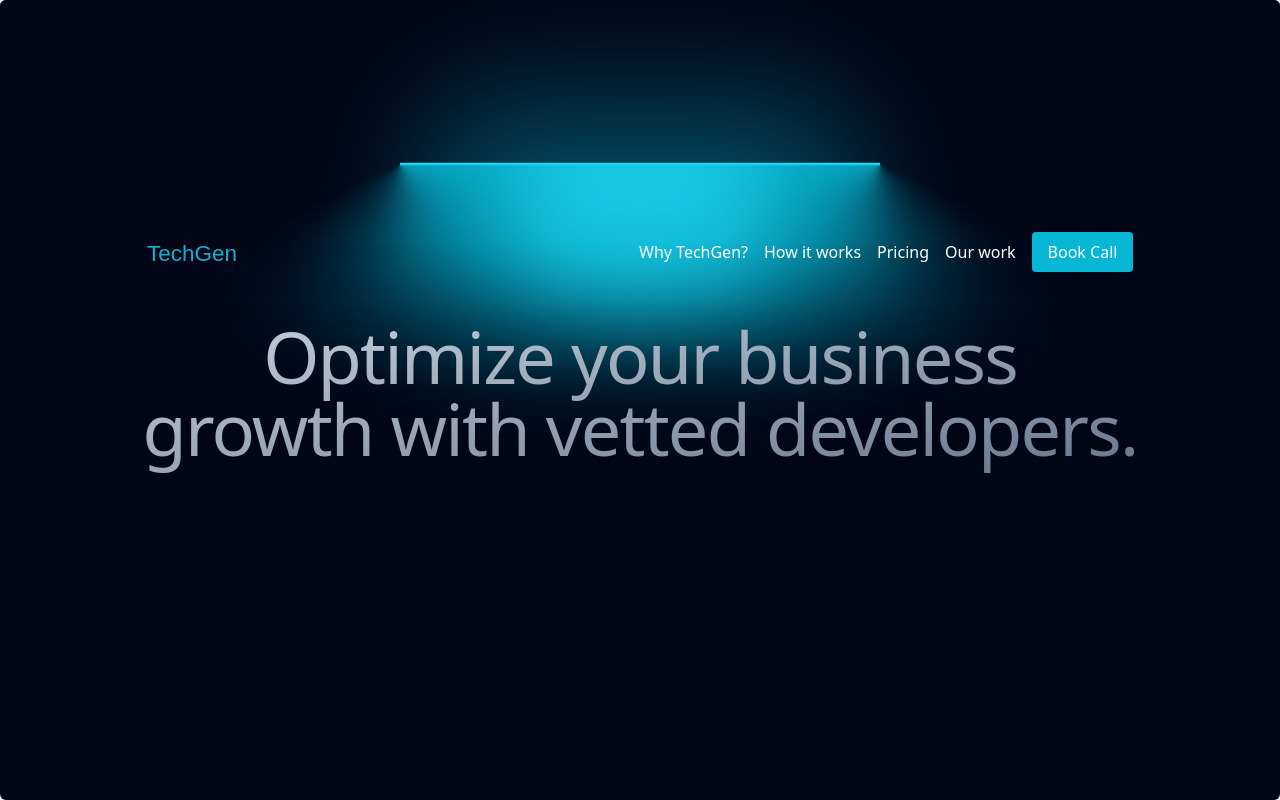
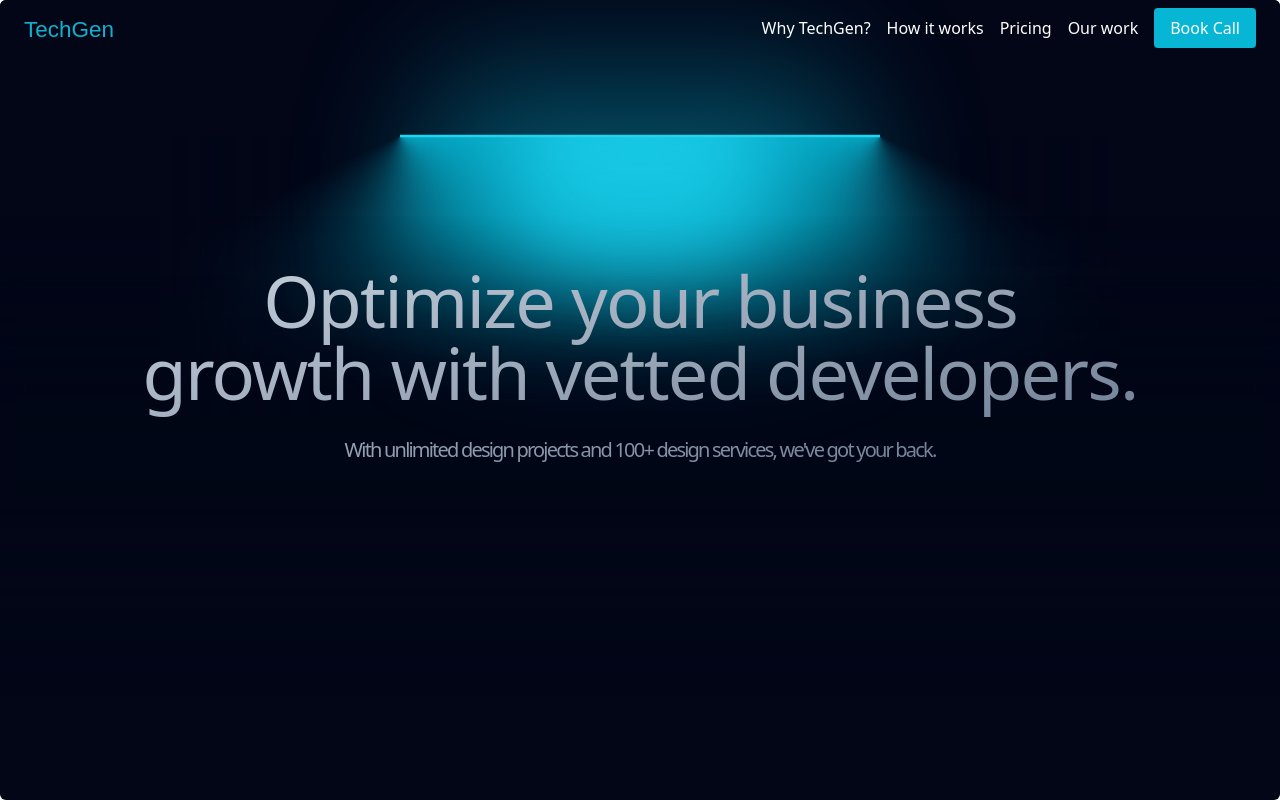
Before and after one commit to GhostEsso/portfolio-techgen, a Next.js app: page / in a window 1280 px wide. Built offline with nearby package versions, Linux system fonts and the light colour scheme.

Commit message:
navbar issues fixed

```diff
--- a/components/ui/lamp.tsx
+++ b/components/ui/lamp.tsx
@@ -5,8 +5,9 @@ import { cn } from "@/utils/cn";
 
 export default function LampDemo() {
   return (
+    <>
+      <Navbar />
       <LampContainer>
-      <Navbar />
         <motion.h1
           initial={{ opacity: 0.5, y: 100 }}
           whileInView={{ opacity: 1, y: 0 }}
@@ -15,32 +16,50 @@ export default function LampDemo() {
             duration: 0.8,
             ease: "easeInOut",
           }}
-        className="mt-24 bg-gradient-to-br from-slate-300 to-slate-500 py-4 bg-clip-text text-center text-5xl font-medium tracking-tight text-transparent md:text-7xl"
+          className="mt-24 bg-gradient-to-br from-slate-300 to-slate-500 py-4 bg-clip-text text-center text-3xl font-medium tracking-tight text-transparent md:text-7xl"
         >
           Optimize your business <br /> growth with vetted developers.
+          <p className="text-xl">
+            <br />
+            With unlimited design projects and 100+ design services, we&apos;ve
+            got your back.
+          </p>
         </motion.h1>
       </LampContainer>
+    </>
   );
 }
 
 const Navbar = () => {
   const [menuOpen, setMenuOpen] = useState(false);
 
-  // Fonction pour fermer le menu
   const closeMenu = () => setMenuOpen(false);
 
   return (
-    <nav className="fixed top-0 left-0 w-full bg-transparent text-white flex justify-between items-center px-6 py-4 z-50 pt-6">
+    <nav className="fixed top-0 left-0 w-full bg-transparent text-white flex justify-between items-center px-6 py-4 z-50 pt-2">
       <NexGenLogo />
       <div className="hidden md:flex items-center space-x-4">
-        <a href="#why-nexgen" className="hover:underline">Why TechGen?</a>
-        <a href="#how-it-works" className="hover:underline">How it works</a>
-        <a href="#pricing" className="hover:underline">Pricing</a>
-        <a href="#our-work" className="hover:underline">Our work</a>
-        <button className="bg-cyan-500 text-white py-2 px-4 rounded hover:bg-cyan-600">Book Call</button>
+        <a href="#why-nexgen" className="hover:underline">
+          Why TechGen?
+        </a>
+        <a href="#how-it-works" className="hover:underline">
+          How it works
+        </a>
+        <a href="#pricing" className="hover:underline">
+          Pricing
+        </a>
+        <a href="#our-work" className="hover:underline">
+          Our work
+        </a>
+        <button className="bg-cyan-500 text-white py-2 px-4 rounded hover:bg-cyan-600">
+          Book Call
+        </button>
       </div>
       <div className="md:hidden">
-        <button onClick={() => setMenuOpen(!menuOpen)} className="focus:outline-none">
+        <button
+          onClick={() => setMenuOpen(!menuOpen)}
+          className="focus:outline-none"
+        >
           <svg
             className="w-6 h-6 text-white"
             fill="none"
@@ -48,17 +67,51 @@ const Navbar = () => {
             viewBox="0 0 24 24"
             xmlns="http://www.w3.org/2000/svg"
           >
-            <path strokeLinecap="round" strokeLinejoin="round" strokeWidth="2" d="M4 6h16M4 12h16m-7 6h7" />
+            <path
+              strokeLinecap="round"
+              strokeLinejoin="round"
+              strokeWidth="2"
+              d="M4 6h16M4 12h16m-7 6h7"
+            />
           </svg>
         </button>
       </div>
       {menuOpen && (
-        <div className="absolute top-16 left-0 w-full text-black flex flex-col items-center space-y-4 py-4 md:hidden pt-10 rounded-xl bg-white transition">
-          <a href="#why-nexgen" className="hover:underline text-xl" onClick={closeMenu}>Why TechGen?</a>
-          <a href="#how-it-works" className="hover:underline text-xl" onClick={closeMenu}>How it works</a>
-          <a href="#pricing" className="hover:underline text-xl" onClick={closeMenu}>Pricing</a>
-          <a href="#our-work" className="hover:underline text-xl" onClick={closeMenu}>Our work</a>
-          <button className="bg-cyan-500 text-white py-2 px-32 rounded-md hover:bg-cyan-600 text-xl" onClick={closeMenu}>Book Call</button>
+        <div className="absolute top-12 left-0 w-full text-black flex flex-col items-center space-y-4 py-4 md:hidden bg-white rounded-xl transition">
+          <a
+            href="#why-nexgen"
+            className="hover:underline text-xl"
+            onClick={closeMenu}
+          >
+            Why TechGen?
+          </a>
+          <a
+            href="#how-it-works"
+            className="hover:underline text-xl"
+            onClick={closeMenu}
+          >
+            How it works
+          </a>
+          <a
+            href="#pricing"
+            className="hover:underline text-xl"
+            onClick={closeMenu}
+          >
+            Pricing
+          </a>
+          <a
+            href="#our-work"
+            className="hover:underline text-xl"
+            onClick={closeMenu}
+          >
+            Our work
+          </a>
+          <button
+            className="bg-cyan-500 text-white py-2 px-4 rounded hover:bg-cyan-600 text-xl"
+            onClick={closeMenu}
+          >
+            Book Call
+          </button>
         </div>
       )}
     </nav>
@@ -66,8 +119,22 @@ const Navbar = () => {
 };
 
 const NexGenLogo = () => (
-  <svg width="90" height="40" viewBox="0 0 100 20" fill="none" xmlns="http://www.w3.org/2000/svg">
-    <text x="0" y="20" fill="#0EB2CE" fontSize="25" fontFamily="Arial, sans-serif">TechGen</text>
+  <svg
+    width="90"
+    height="40"
+    viewBox="0 0 100 20"
+    fill="none"
+    xmlns="http://www.w3.org/2000/svg"
+  >
+    <text
+      x="0"
+      y="20"
+      fill="#0EB2CE"
+      fontSize="25"
+      fontFamily="Arial, sans-serif"
+    >
+      TechGen
+    </text>
   </svg>
 );
 
@@ -99,8 +166,8 @@ export const LampContainer = ({
           }}
           className="absolute inset-auto right-1/2 h-56 overflow-visible w-[30rem] bg-gradient-conic from-cyan-500 via-transparent to-transparent text-white [--conic-position:from_70deg_at_center_top]"
         >
-          <div className="absolute  w-[100%] left-0 bg-slate-950 h-40 bottom-0 z-20 [mask-image:linear-gradient(to_top,white,transparent)]" />
-          <div className="absolute  w-40 h-[100%] left-0 bg-slate-950  bottom-0 z-20 [mask-image:linear-gradient(to_right,white,transparent)]" />
+          <div className="absolute w-[100%] left-0 bg-slate-950 h-40 bottom-0 z-20 [mask-image:linear-gradient(to_top,white,transparent)]" />
+          <div className="absolute w-40 h-[100%] left-0 bg-slate-950 bottom-0 z-20 [mask-image:linear-gradient(to_right,white,transparent)]" />
         </motion.div>
         <motion.div
           initial={{ opacity: 0.5, width: "15rem" }}
@@ -115,8 +182,8 @@ export const LampContainer = ({
           }}
           className="absolute inset-auto left-1/2 h-56 w-[30rem] bg-gradient-conic from-transparent via-transparent to-cyan-500 text-white [--conic-position:from_290deg_at_center_top]"
         >
-          <div className="absolute  w-40 h-[100%] right-0 bg-slate-950  bottom-0 z-20 [mask-image:linear-gradient(to_left,white,transparent)]" />
-          <div className="absolute  w-[100%] right-0 bg-slate-950 h-40 bottom-0 z-20 [mask-image:linear-gradient(to_top,white,transparent)]" />
+          <div className="absolute w-40 h-[100%] right-0 bg-slate-950 bottom-0 z-20 [mask-image:linear-gradient(to_left,white,transparent)]" />
+          <div className="absolute w-[100%] right-0 bg-slate-950 h-40 bottom-0 z-20 [mask-image:linear-gradient(to_top,white,transparent)]" />
         </motion.div>
         <div className="absolute top-1/2 h-48 w-full translate-y-12 scale-x-150 bg-slate-950 blur-2xl"></div>
         <div className="absolute top-1/2 z-50 h-48 w-full bg-transparent opacity-10 backdrop-blur-md"></div>
```
Lines whose indentation alone changed are shown as unchanged.
